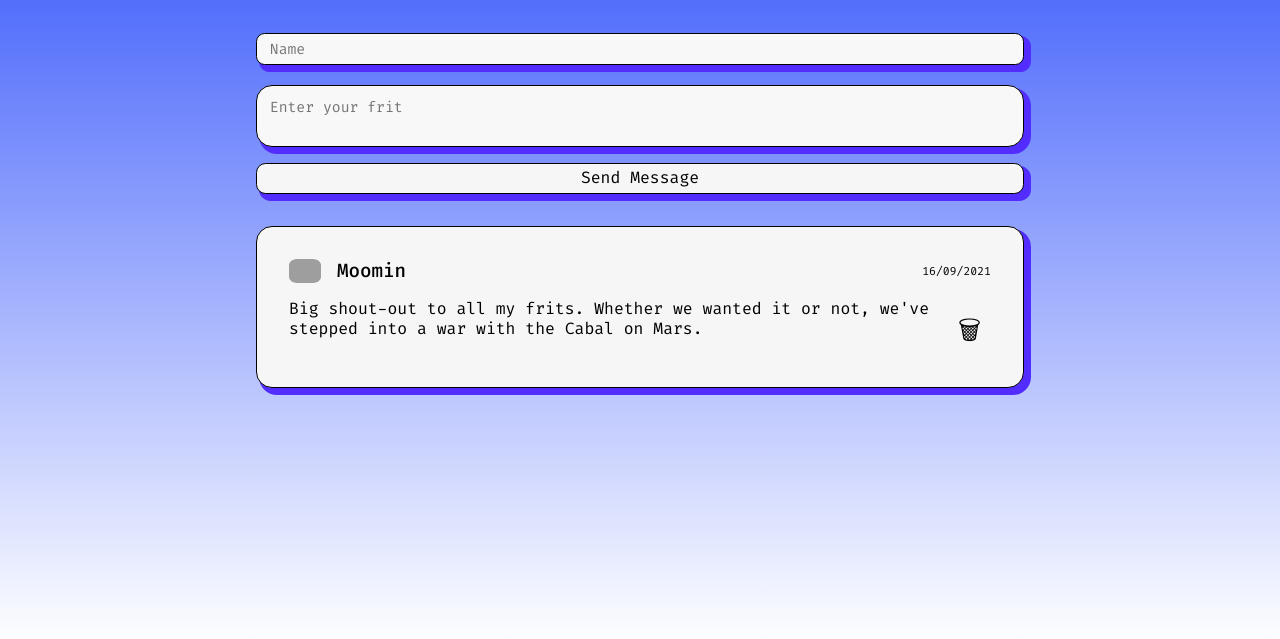
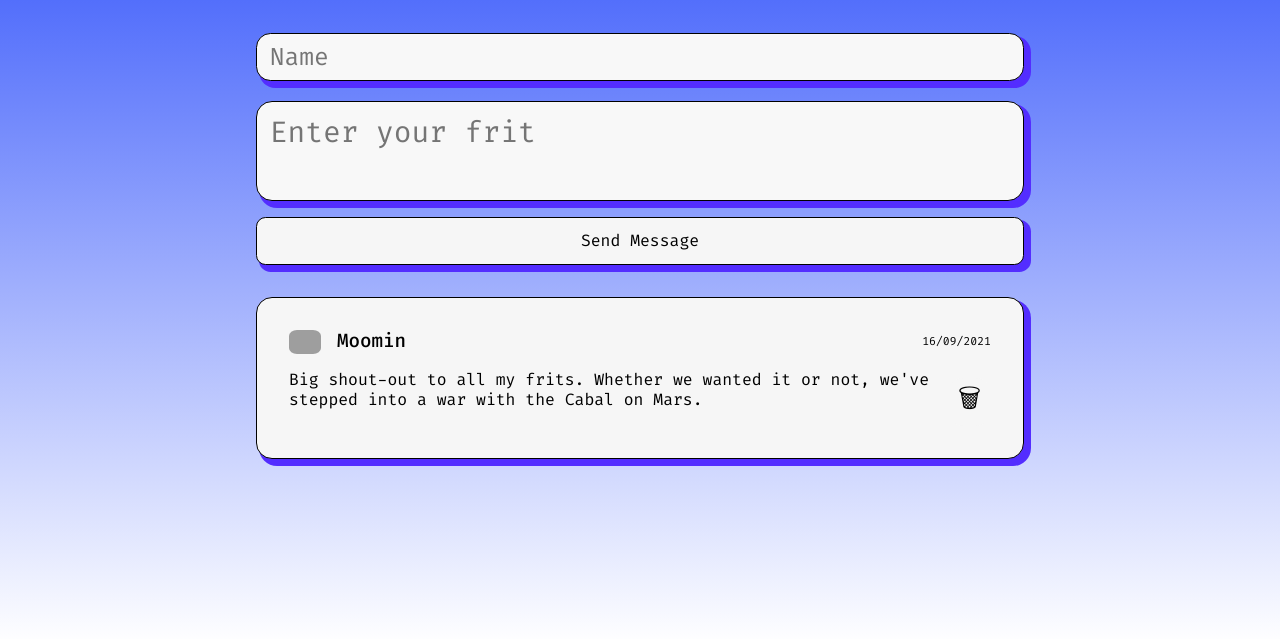
Before and after one commit to fac22/fritter, a website: page index.html in a window 1280 px wide. Shown: the part 75-714 px from the top of the page. Drawn offline with Linux system fonts and the light colour scheme; grey boxes are pictures that could not be loaded.

Commit message:
CSS TIME

```diff
--- a/index.html
+++ b/index.html
@@ -27,7 +27,7 @@
       <form method="POST">
         <div class="flex flex--row ">
           <label id="name" class="hidden" for="name">Name</label>
-          <input id="name" type="text" name="name" class="border " placeholder="Name" />
+          <input id="name" type="text" name="name" class="border text-size " placeholder="Name" />
         </div>
 
         <div class="flex flex--row ">
--- a/public/styles.css
+++ b/public/styles.css
@@ -136,8 +136,8 @@ img {
 }
 
 input[type='text'] {
-  height: 2rem;
-  font-size: 0.9rem;
+  height: 3rem;
+  font-size: 1.5rem;
   font-family: 'Fira Code Regular';
   background-color: rgb(248, 248, 248);
   padding: 5px;
@@ -152,7 +152,7 @@ input[type='text'] {
 }
 
 textarea {
-  font-size: 0.9rem;
+  font-size: 1.5rem;
   font-family: 'Fira Code Regular';
   background-color: rgb(248, 248, 248);
   padding: 0.8rem;
@@ -176,6 +176,7 @@ button {
   border-color: black;
   box-shadow: 5px 5px 0px 2px #532dff;
   width: 100%;
+  height: 3rem;
 }
 
 .dustbin {
@@ -214,3 +215,12 @@ button {
 .waffle:hover {
   transform: rotate(50deg);
 }
+
+textarea,
+input {
+  font-size: 1.8rem;
+}
+
+.text-size {
+  font-size: 1.8rem;
+}
```
